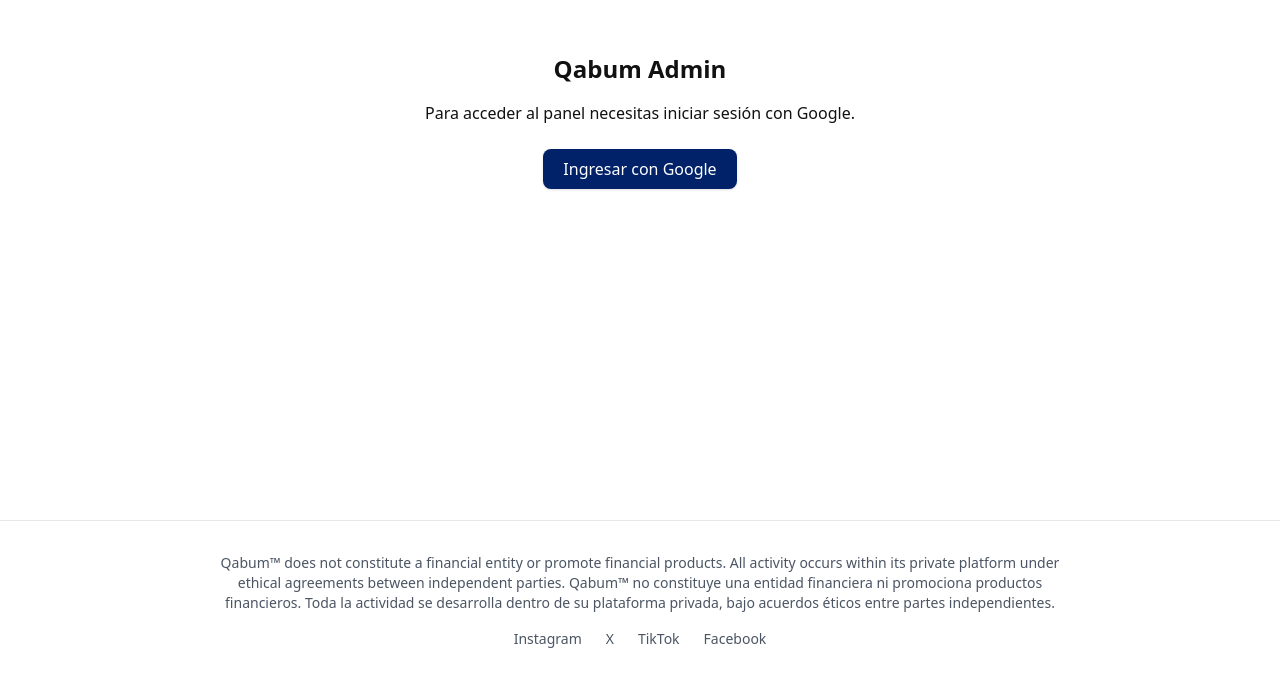
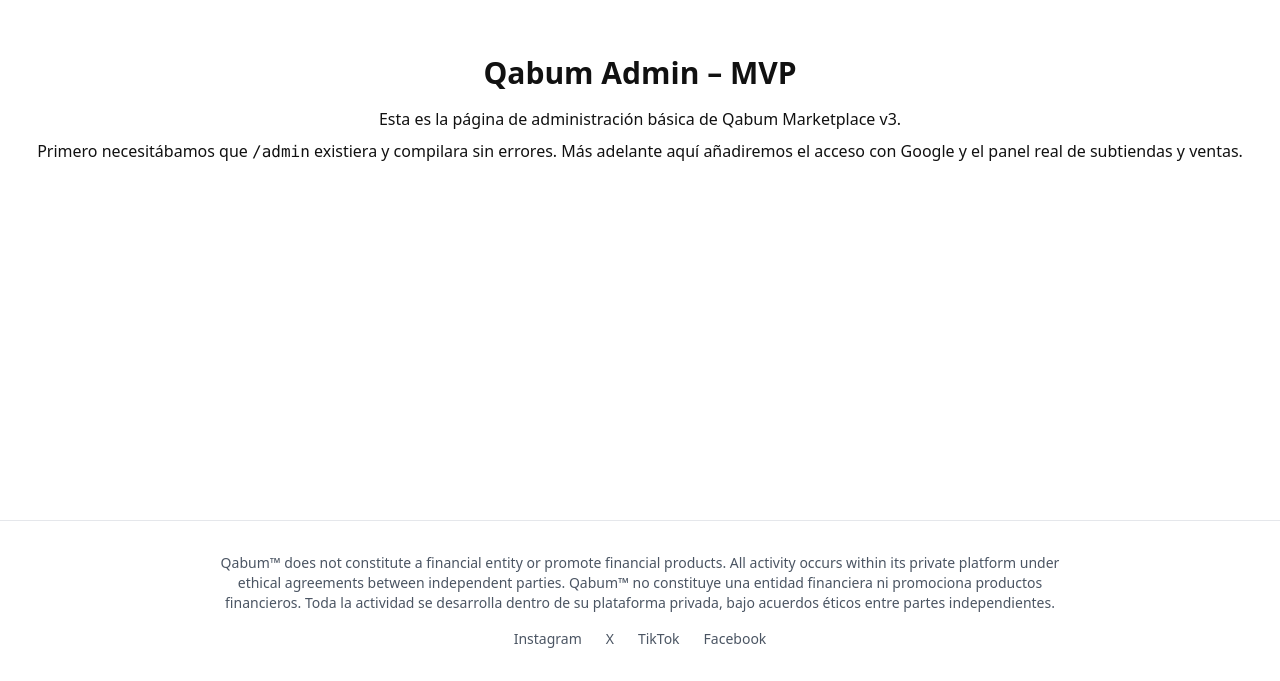
Before and after one commit to 3sbien/Qabum_Marketplace_v3, a Next.js app: page /admin in a window 1280 px wide. Shown: the part 119-800 px from the top of the page. Built offline with nearby package versions, Linux system fonts and the light colour scheme; no server answers.

Commit message:
fix: simplify admin page to avoid build error

```diff
--- a/app/admin/page.tsx
+++ b/app/admin/page.tsx
@@ -1,48 +1,15 @@
-"use client";
-
-import { useSession, signIn, signOut } from "next-auth/react";
-
 export default function AdminPage() {
-  const { data: session, status } = useSession();
-
-  if (status === "loading") {
-    return (
-      <main className="min-h-[60vh] flex items-center justify-center">
-        <p className="text-lg">Verificando acceso…</p>
-      </main>
-    );
-  }
-
-  if (!session) {
-    return (
-      <main className="min-h-[60vh] flex flex-col items-center justify-center text-center px-4">
-        <h1 className="text-2xl font-semibold mb-4">Qabum Admin</h1>
-        <p className="mb-4">
-          Para acceder al panel necesitas iniciar sesión con Google.
-        </p>
-        <button
-          onClick={() => signIn("google")}
-          className="btn-primary mt-2 inline-block"
-        >
-          Ingresar con Google
-        </button>
-      </main>
-    );
-  }
-
   return (
     <main className="min-h-[60vh] flex flex-col items-center justify-center text-center px-4">
-      <h1 className="text-3xl font-semibold mb-2">Qabum Admin – MVP</h1>
-      <p className="mb-4">
-        Has iniciado sesión como{" "}
-        <span className="font-medium">{session.user?.email}</span>.
+      <h1 className="text-3xl font-semibold mb-4">Qabum Admin – MVP</h1>
+      <p className="mb-2">
+        Esta es la página de administración básica de Qabum Marketplace v3.
       </p>
       <p className="mb-6">
-        Aquí irá el panel real para crear, editar y gestionar subtiendas.
+        Primero necesitábamos que <code>/admin</code> existiera y compilara sin
+        errores. Más adelante aquí añadiremos el acceso con Google y el panel
+        real de subtiendas y ventas.
       </p>
-      <button onClick={() => signOut()} className="btn-secondary">
-        Cerrar sesión
-      </button>
     </main>
   );
 }
```
